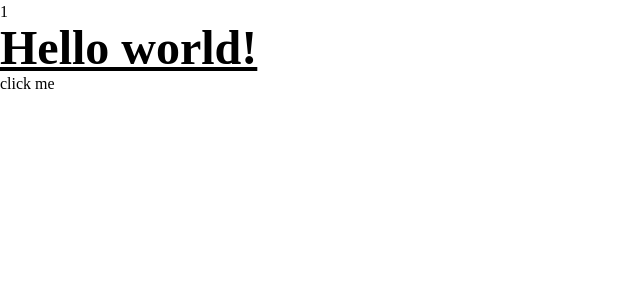
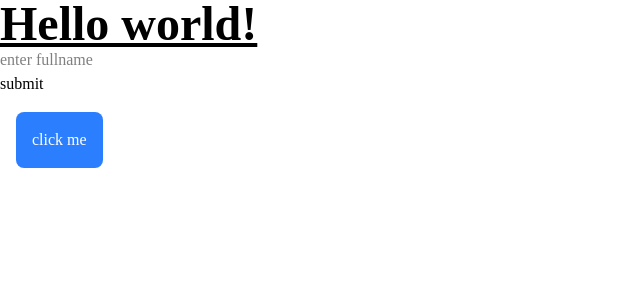
Before and after one commit to AbdulDesigns/react-basics, a React (Vite) app in the folder react2025/: page / in a window 1280 px wide. Shown: the top 300 px of the page, without its empty margins (0-640 px from the left). Built offline with nearby package versions, Linux system fonts and the light colour scheme.

Commit message:
Add form handling and input for fullname in App component

```diff
--- a/react2025/src/App.jsx
+++ b/react2025/src/App.jsx
@@ -21,12 +21,31 @@ import { useState } from "react";
 
 const App = () => {
   let i = 1;
-  let [count, setCount] = useState(i);
+  let [count, setCount] = useState("");
+  function formHandler(e) {
+    e.preventDefault();
+    console.log(count);
+    setCount("");
+  }
   return (
-    <div>
+    <>
       <h1>{count}</h1>
       <h1 className="text-5xl font-bold underline">Hello world!</h1>
+      <form action="/" onSubmit={formHandler}>
+        <input
+          type="text"
+          value={count}
+          placeholder="enter fullname"
+          onChange={(e) => {
+            setCount(e.target.value);
+          }}
+        />
+        <br />
+        <button type="submit">submit</button>
+      </form>
+
       <button
+        className="bg-blue-500 text-white p-4 rounded-lg mx-4 my-4 cursor-pointer"
         onClick={() => {
           console.log(i);
           setCount(count + 10);
@@ -34,7 +53,7 @@ const App = () => {
       >
         click me
       </button>
-    </div>
+    </>
   );
 };
 
```
